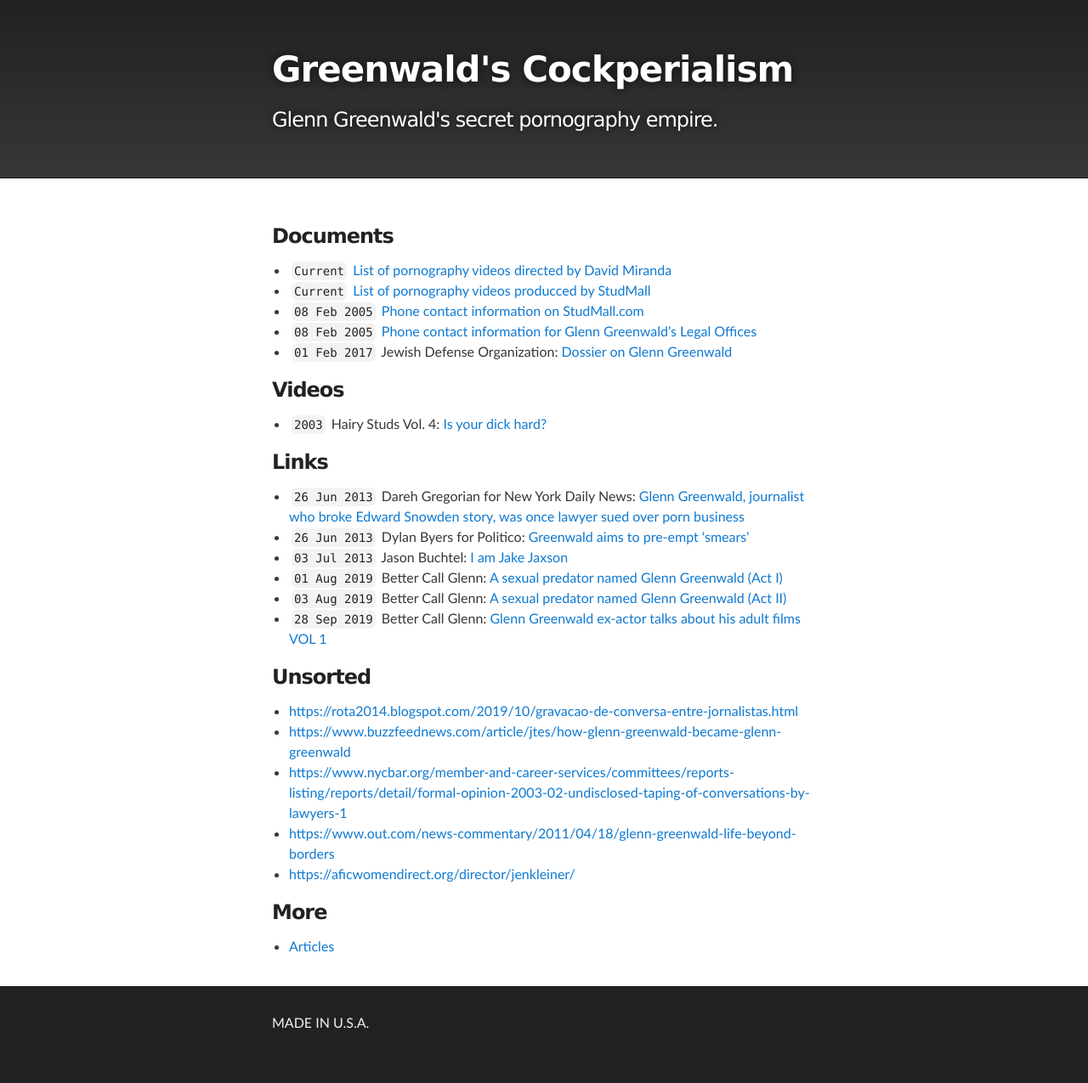
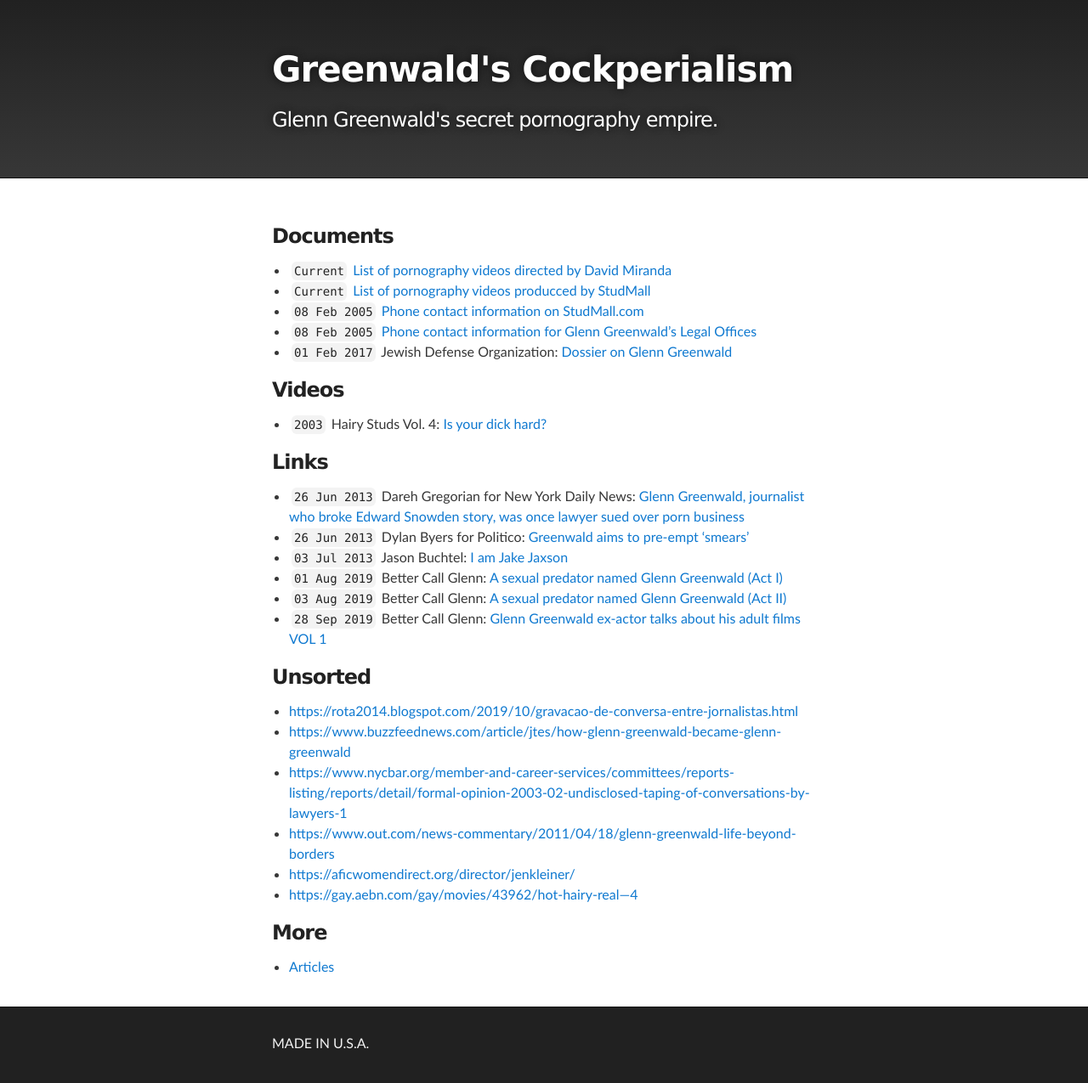
Before and after one commit to masternotions/masternotions.github.io, a Jekyll site: the page built from index.md, in a window 1280 px wide. Shown: the whole page at 85% size. Built offline with Jekyll 4.4.1, drawn with Linux system fonts in a browser that asks for light colours; before the commit the page ends 1251 px from its top, so only the background shows below that; part of the change alters nothing that is shown.

Commit message:
Update index.md

```diff
--- a/index.md
+++ b/index.md
@@ -31,6 +31,7 @@ layout: home
 - [https://www.nycbar.org/member-and-career-services/committees/reports-listing/reports/detail/formal-opinion-2003-02-undisclosed-taping-of-conversations-by-lawyers-1]()
 - [https://www.out.com/news-commentary/2011/04/18/glenn-greenwald-life-beyond-borders]()
 - [https://aficwomendirect.org/director/jenkleiner/]()
+- [https://gay.aebn.com/gay/movies/43962/hot-hairy-real---4]()
 
 ### More
 
```
